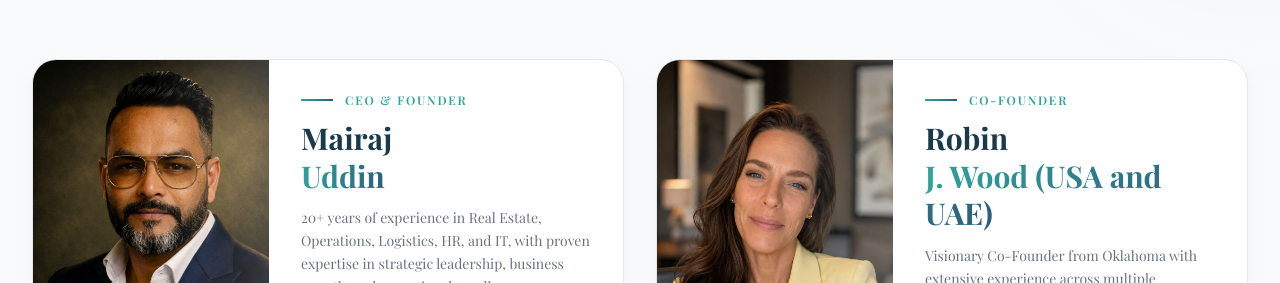
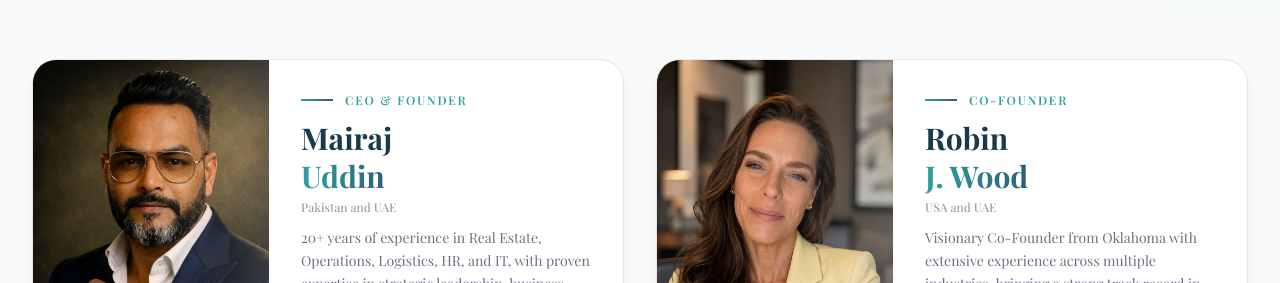
Before and after one commit to graphicsfaisal90-max/venturis-holdings, a React (Vite) app: page /about in a window 1280 px wide. Shown: the part 4000-4283 px from the top of the page. Built offline with nearby package versions, Linux system fonts and the light colour scheme; no server answers; a web font is replaced by a local one.

Commit message:
Add location as subtext under names

```diff
--- a/src/pages/About.jsx
+++ b/src/pages/About.jsx
@@ -60,12 +60,14 @@ const teamRow1 = [
   {
     name: 'Mairaj Uddin',
     role: 'CEO & Founder',
+    location: 'Pakistan and UAE',
     bio: '20+ years of experience in Real Estate, Operations, Logistics, HR, and IT, with proven expertise in strategic leadership, business growth, and operational excellence across Pakistan and the UAE.',
     image: '/mairaaj-uddin.jpeg',
   },
   {
-    name: 'Robin J. Wood (USA and UAE)',
+    name: 'Robin J. Wood',
     role: 'Co-Founder',
+    location: 'USA and UAE',
     bio: 'Visionary Co-Founder from Oklahoma with extensive experience across multiple industries, bringing a strong track record in entrepreneurship, business strategy, operations, and market development.',
     image: '/robin-j-wood.jpeg',
   },
@@ -407,13 +409,14 @@ export default function About() {
                       <span className="w-8 h-0.5 bg-gradient-to-r from-brand-teal to-brand-navy" />
                       <span className="text-brand-teal text-xs font-semibold uppercase tracking-[0.15em]">{member.role}</span>
                     </div>
-                    <h3 className="text-2xl sm:text-3xl font-bold text-brand-dark mb-3 leading-tight">
+                    <h3 className="text-2xl sm:text-3xl font-bold text-brand-dark mb-1 leading-tight">
                       {member.name.split(' ')[0]}
                       <br />
                       <span className="text-transparent bg-clip-text bg-gradient-to-r from-brand-teal to-brand-navy">
                         {member.name.split(' ').slice(1).join(' ')}
                       </span>
                     </h3>
+                    <span className="text-xs text-gray-400 font-medium block mb-3">{member.location}</span>
                     <p className="text-gray-500 text-sm leading-relaxed mb-5">{member.bio}</p>
                     <div className="flex items-center gap-3 pt-5 border-t border-gray-100 mt-auto">
                       <div className="w-9 h-9 rounded-xl bg-gray-50 flex items-center justify-center text-gray-400 hover:bg-gradient-to-br hover:from-brand-teal hover:to-brand-navy hover:text-white hover:shadow-lg hover:shadow-brand-teal/20 transition-all duration-500 cursor-pointer group/icon">
```
